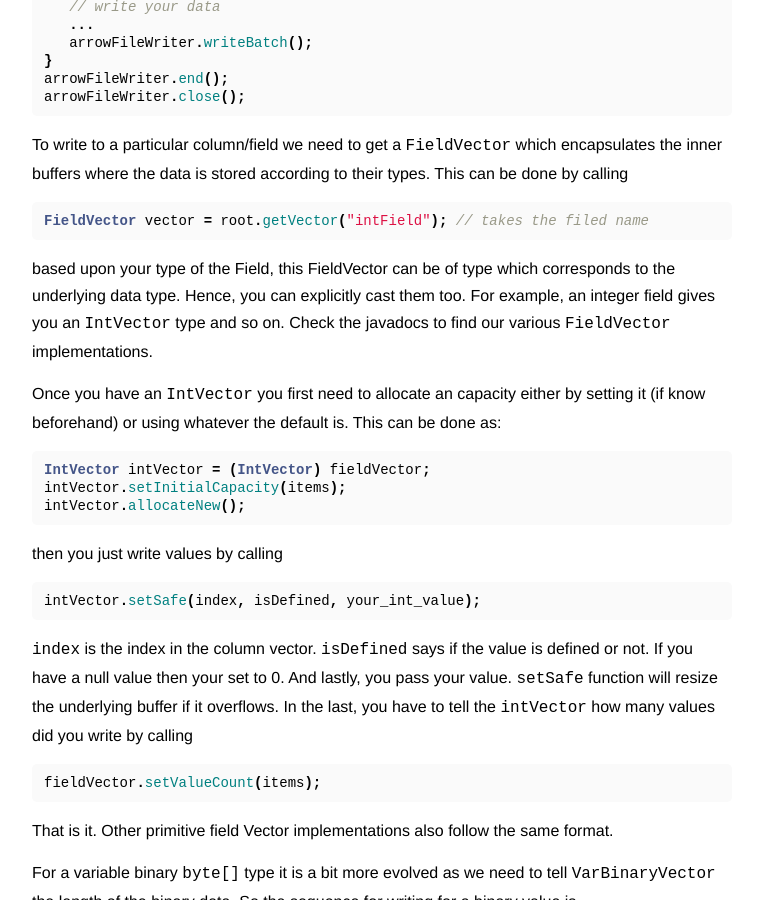
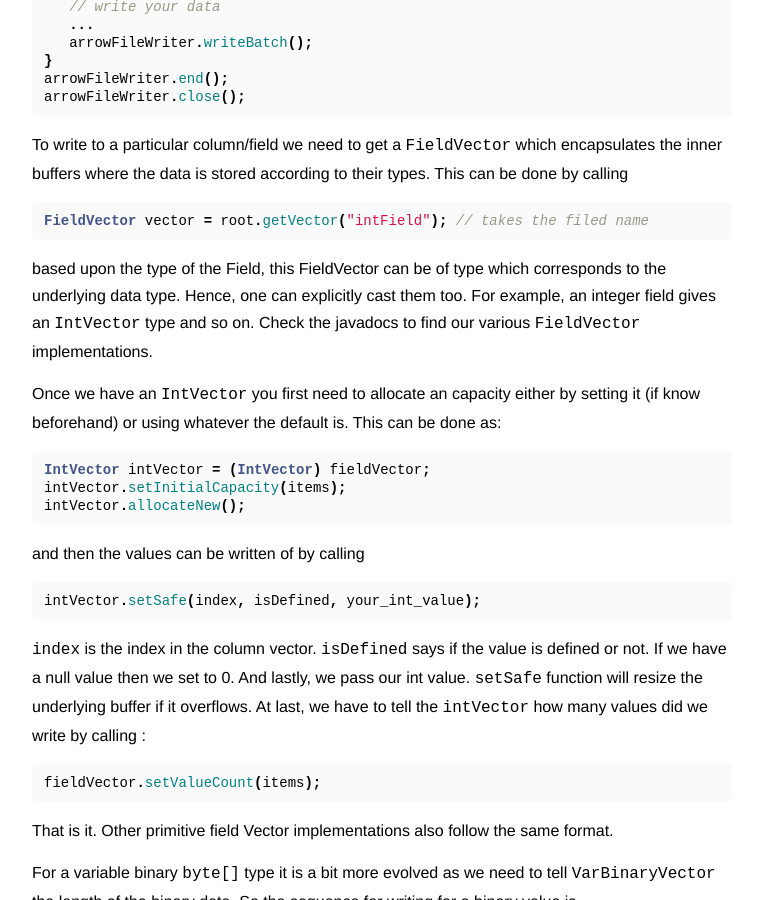
Before and after one commit to animeshtrivedi/animeshtrivedi.github.io, a Jekyll site: the page built from blog/2017-12-26-arrow.md, in a window 1280 px wide and 900 px high, scrolled down 2912 px. Shown: the whole window, without its empty margins (258-1015 px from the left). Built offline with Jekyll 4.4.1, drawn with Linux system fonts in a browser that asks for light colours; our own code applies the rules of GitHub Pages for plain Markdown files; some of the changed text lies outside the part shown.

Commit message:
Update 2017-12-26-arrow.md

````diff
--- a/blog/2017-12-26-arrow.md
+++ b/blog/2017-12-26-arrow.md
@@ -135,26 +135,26 @@ inner buffers where the data is stored according to their types. This can be don
 ```java
 FieldVector vector = root.getVector("intField"); // takes the filed name
 ```
-based upon your type of the Field, this FieldVector can be of type which corresponds to the
-underlying data type. Hence, you can explicitly cast them too. For example, an integer field
-gives you an `IntVector` type and so on. Check the javadocs to find our various `FieldVector`
+based upon the type of the Field, this FieldVector can be of type which corresponds to the
+underlying data type. Hence, one can explicitly cast them too. For example, an integer field
+gives an `IntVector` type and so on. Check the javadocs to find our various `FieldVector`
 implementations.
 
-Once you have an `IntVector` you first need to allocate an capacity either by setting it
+Once we have an `IntVector` you first need to allocate an capacity either by setting it
 (if know beforehand) or using whatever the default is. This can be done as:
 ```java
 IntVector intVector = (IntVector) fieldVector;
 intVector.setInitialCapacity(items);
 intVector.allocateNew();
 ```
-then you just write values by calling
+and then the values can be written of by calling
 ```java
 intVector.setSafe(index, isDefined, your_int_value);
 ```
-`index` is the index in the column vector. `isDefined` says if the value is defined or not. If you have
-a null value then your set to 0. And lastly, you pass your value. `setSafe` function will resize the
-underlying buffer if it overflows. In the last, you have to tell the `intVector` how many values did
-you write by calling
+`index` is the index in the column vector. `isDefined` says if the value is defined or not. If we have
+a null value then we set to 0. And lastly, we pass our int value. `setSafe` function will resize the
+underlying buffer if it overflows. At last, we have to tell the `intVector` how many values did we
+write by calling :
 
 ```java
 fieldVector.setValueCount(items);
@@ -229,7 +229,7 @@ can be obtained as (after loading a block, of course):
 List<FieldVector> fieldVector = root.getFieldVectors();
 ```
 
-Then based upon their MinorType you can read in data
+Then based upon their MinorType, we can switch to type specific readers:
 ```java
 Types.MinorType mt = fieldVector.get(j).getMinorType();
 switch(mt){
````
